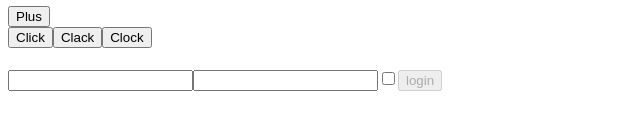
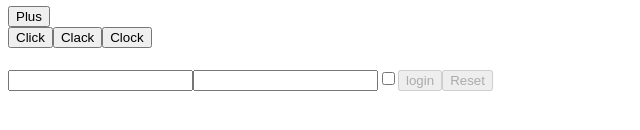
Before and after one commit to AlessandroOnnis/react-exercises, a React (Create React App) app: page / in a window 1280 px wide. Shown: the part 290-420 px from the top of the page, without its empty margins (0-640 px from the left). Built offline with nearby package versions, Linux system fonts and the light colour scheme.

Commit message:
forms-04

```diff
--- a/src/components/login.js
+++ b/src/components/login.js
@@ -22,6 +22,13 @@ export class Login extends React.Component {
     onLog = (state)=>{
         onLogin(this.state)
     }
+    onReset = ()=>{
+        this.setState({
+            username:'',
+            password:'',
+            checkbox:false,
+        })
+    }
 
     render() {
         return (
@@ -29,7 +36,8 @@ export class Login extends React.Component {
                 <input name='username' value={this.state.username} onChange={this.info} />
                 <input name='password' type='password' value={this.state.password} onChange={this.info} />
                 <input name='checkbox' type='checkbox' checked={this.state.checkbox} onChange={this.info} />
-                <button name="login" type="button" onClick={this.onLog} disabled={this.state.disabled}>login</button>
+                <button name="login" type="button"  onClick={this.onLog} disabled={this.state.disabled}>login</button>
+                <button name="Reset" type="button" onClick={this.onReset} disabled={this.state.disabled}>Reset</button>
             </>
         )
     }
```
